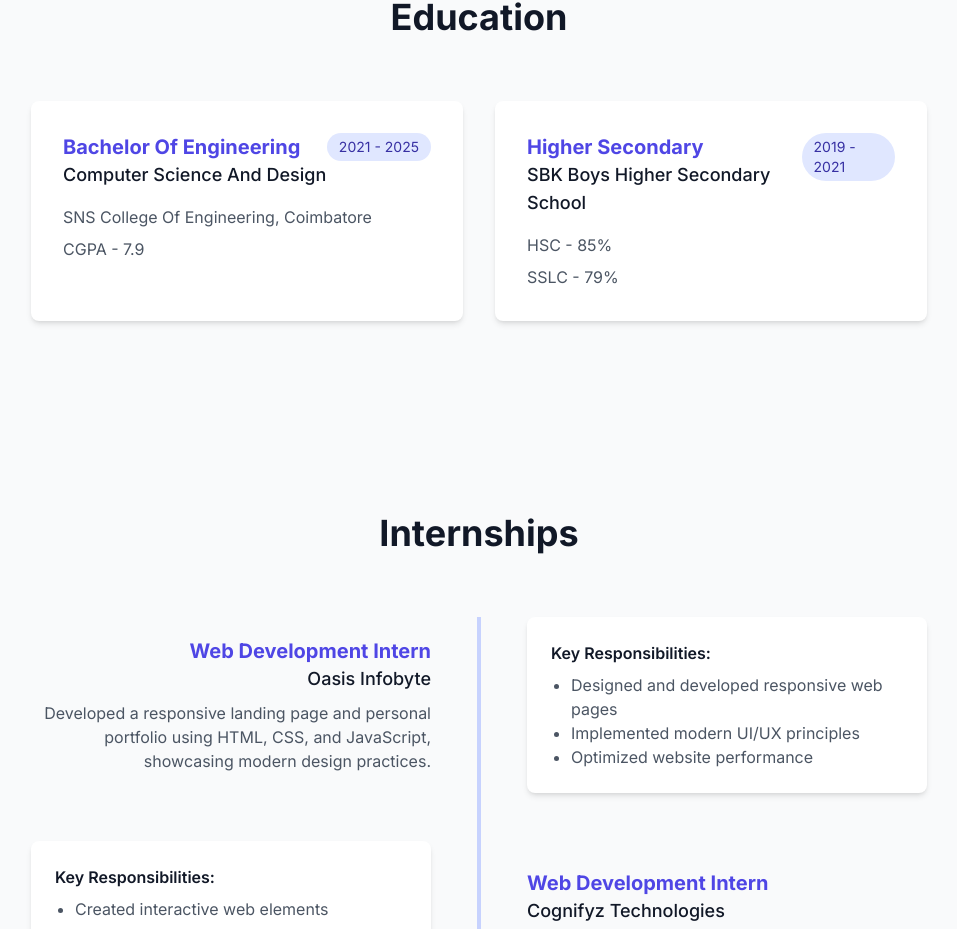
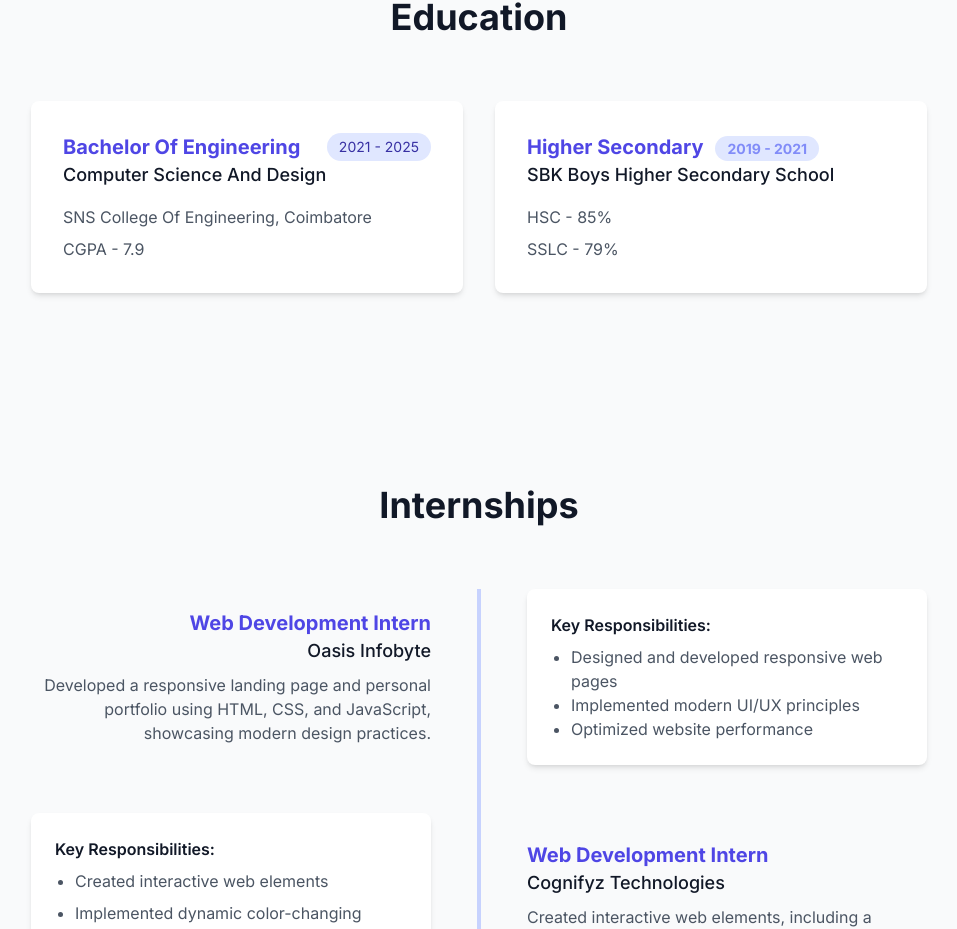
Before and after one commit to Karthi788/MyPortfolio, a React (Vite) app: page / in a window 1280 px wide. Shown: the part 1249-2178 px from the top of the page, without its empty margins (161-1118 px from the left). Built offline with nearby package versions, Linux system fonts and the light colour scheme.

Commit message:
Update education App.tsx

```diff
--- a/src/App.tsx
+++ b/src/App.tsx
@@ -169,10 +169,14 @@ function App() {
             <div className="bg-white p-8 rounded-lg shadow-md">
               <div className="flex justify-between items-start mb-4">
                 <div>
-                  <h3 className="text-xl font-bold text-indigo-600">Higher Secondary</h3>
+                  <h3 className="text-xl font-bold text-indigo-600">Higher Secondary
+                    <span className="ml-3 px-3 py-1 bg-indigo-100 text-indigo-400 rounded-full text-sm self-center">
+                      2019 - 2021
+                    </span>
+                  </h3>
+
                   <p className="text-lg font-medium">SBK Boys Higher Secondary School</p>
                 </div>
-                <span className="px-3 py-1 bg-indigo-100 text-indigo-800 rounded-full text-sm">2019 - 2021</span>
               </div>
               <p className="text-gray-600 mb-2">HSC - 85%</p>
               <p className="text-gray-600">SSLC - 79%</p>
```
